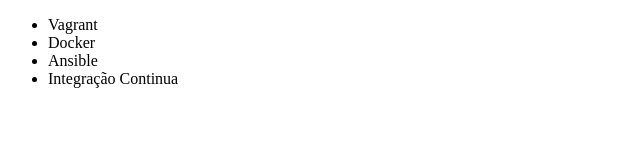
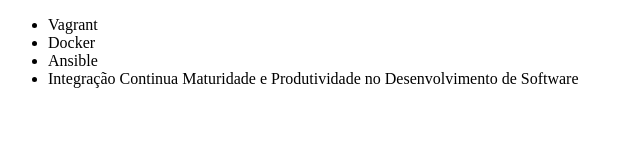
Before and after one commit to dzavk/curso-git, a plain HTML site: page index.html in a window 1280 px wide. Shown: the whole page, without its empty margins (0-640 px from the left). Drawn offline with Linux system fonts and the light colour scheme.

Commit message:
Renomeando curso de Integração Continua

```diff
--- a/index.html
+++ b/index.html
@@ -9,7 +9,7 @@
         <li>Vagrant</li>
         <li>Docker</li>
         <li>Ansible</li>
-        <li>Integração Continua</li>
+        <li>Integração Continua Maturidade e Produtividade no Desenvolvimento de Software</li>
     </ul>
 </body>
 </html>
```
